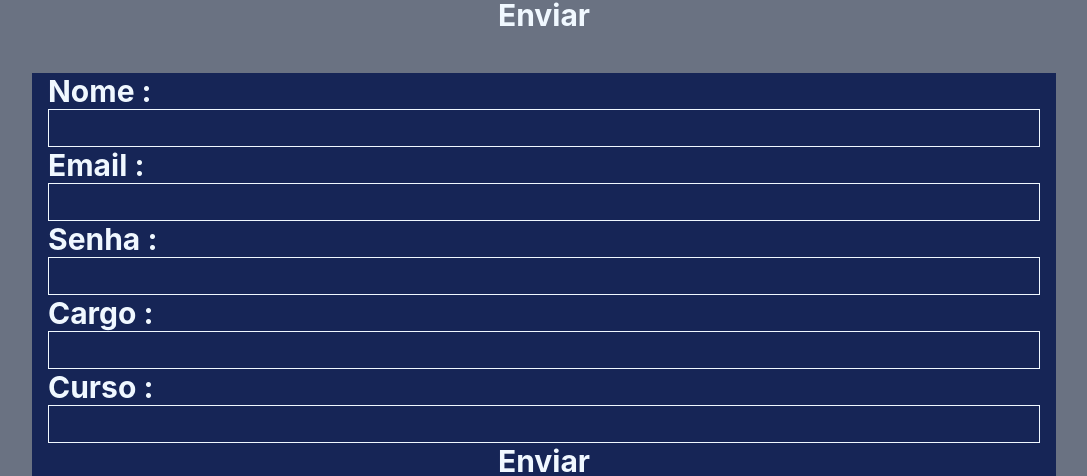
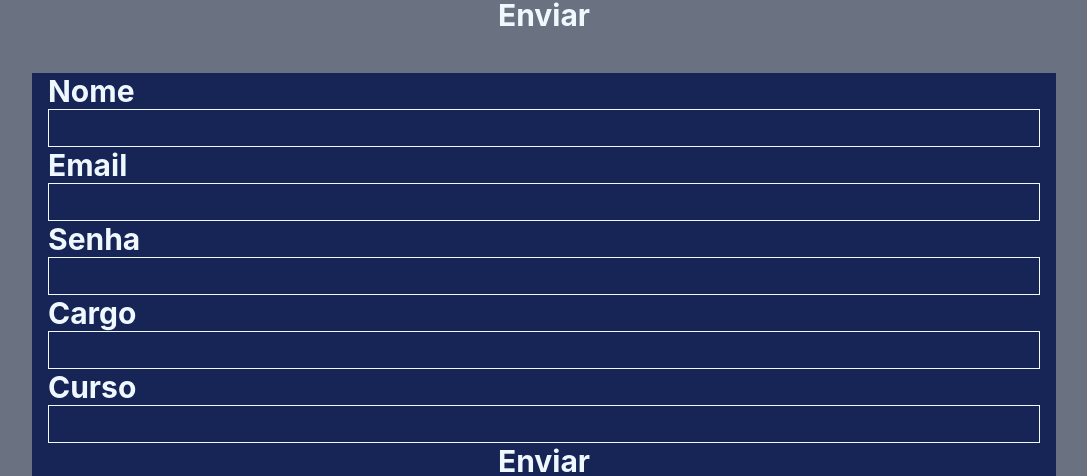
Before and after one commit to Paulo-Borges/FormTest, a React (Vite) app: page / in a window 1280 px wide. Shown: the part 1171-1647 px from the top of the page, without its empty margins (96-1183 px from the left). Built offline with nearby package versions, Linux system fonts and the light colour scheme.

Commit message:
refactor: refatorando formulario

```diff
--- a/src/components/FinishForm.tsx
+++ b/src/components/FinishForm.tsx
@@ -1,4 +1,37 @@
 import { useState } from "react";
+
+const formFields = [
+  {
+    id: "1",
+    label: "Nome",
+    type: "text",
+    name: "nome",
+  },
+  {
+    id: "2",
+    label: "Email",
+    type: "email",
+    name: "email",
+  },
+  {
+    id: "3",
+    label: "Senha",
+    type: "password",
+    name: "senha",
+  },
+  {
+    id: "4",
+    label: "Cargo",
+    type: "text",
+    name: "cargo",
+  },
+  {
+    id: "5",
+    label: "Curso",
+    type: "text",
+    name: "curso",
+  },
+];
 
 export const FinishForm = () => {
   const [error, setError] = useState("");
@@ -41,57 +74,31 @@ export const FinishForm = () => {
       onSubmit={handleSubmmit}
       className="flex flex-col w-screen max-w-5xl px-4"
     >
-      <label htmlFor="nome" className="flex flex-col">
-        Nome :
-        <input
-          type="text"
-          name="nome"
-          value={formData.nome}
-          onChange={handleChange}
-          className="border"
-        />
-      </label>
-      <label htmlFor="email" className="flex flex-col">
-        Email :
-        <input
-          type="email"
-          name="email"
-          value={formData.email}
-          onChange={handleChange}
-          className="border"
-        />
-      </label>
-      <label htmlFor="senha" className="flex flex-col">
-        Senha :
-        <input
-          type="password"
-          name="senha"
-          value={formData.senha}
-          onChange={HandlePasswordChange}
-          className="border"
-        />
-      </label>
-      <label htmlFor="cargo" className="flex flex-col">
-        Cargo :
-        <input
-          type="cargo"
-          name="cargo"
-          value={formData.cargo}
-          onChange={handleChange}
-          className="border"
-        />
-      </label>
-      <label htmlFor="curso" className="flex flex-col">
-        Curso :
-        <input
-          type="curso"
-          name="curso"
-          value={formData.curso}
-          onChange={handleChange}
-          className="border"
-        />
-      </label>
-      {error && <span style={{ color: "red", display: "block" }}>{error}</span>}
+      <div>
+        {formFields.map((field) => (
+          <div key={field.id}>
+            <label htmlFor="nome" className="flex flex-col">
+              {field.label}
+              <input
+                type={field.type}
+                name={field.name}
+                value={formData[field.name as keyof typeof formData]}
+                onChange={
+                  field.type === "password"
+                    ? HandlePasswordChange
+                    : handleChange
+                }
+                className="border"
+              />
+            </label>
+          </div>
+        ))}
+      </div>
+      {error && (
+        <span style={{ color: "red", display: "block", fontSize: 16 }}>
+          {error}
+        </span>
+      )}
       <button>Enviar</button>
     </form>
   );
```
